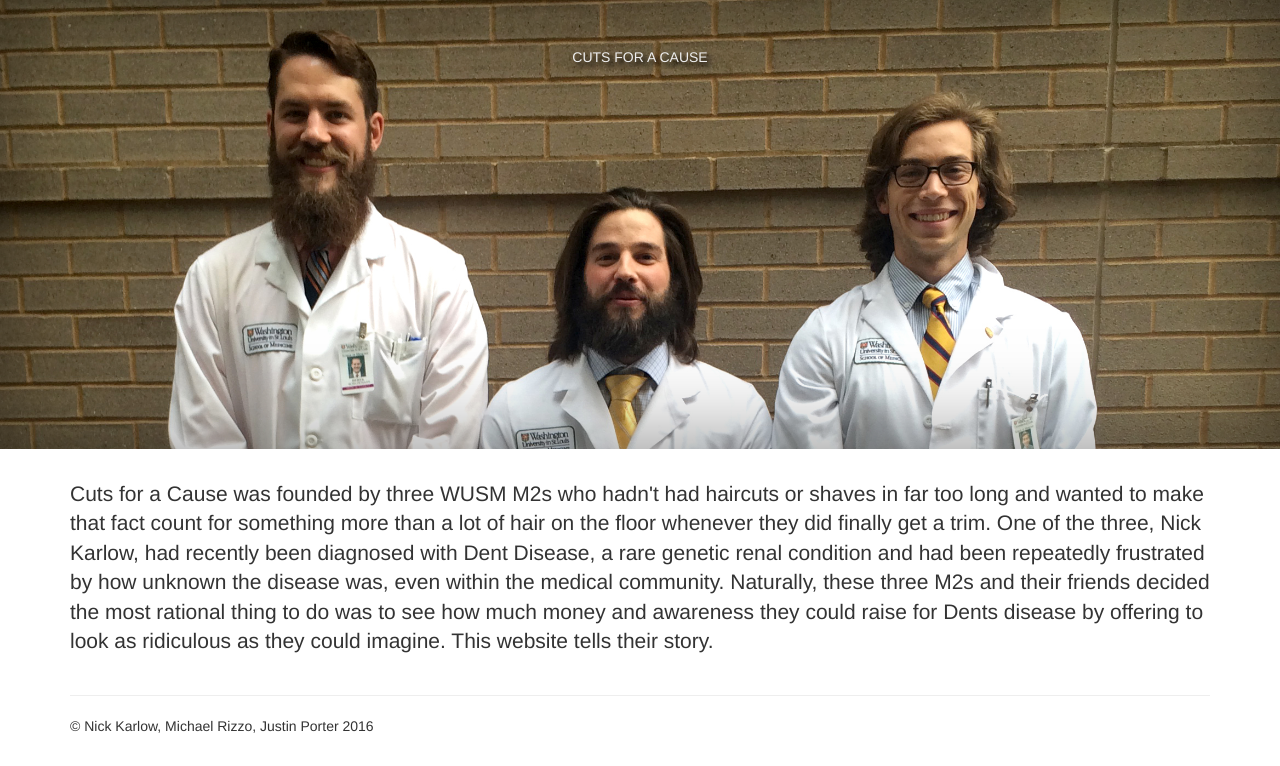
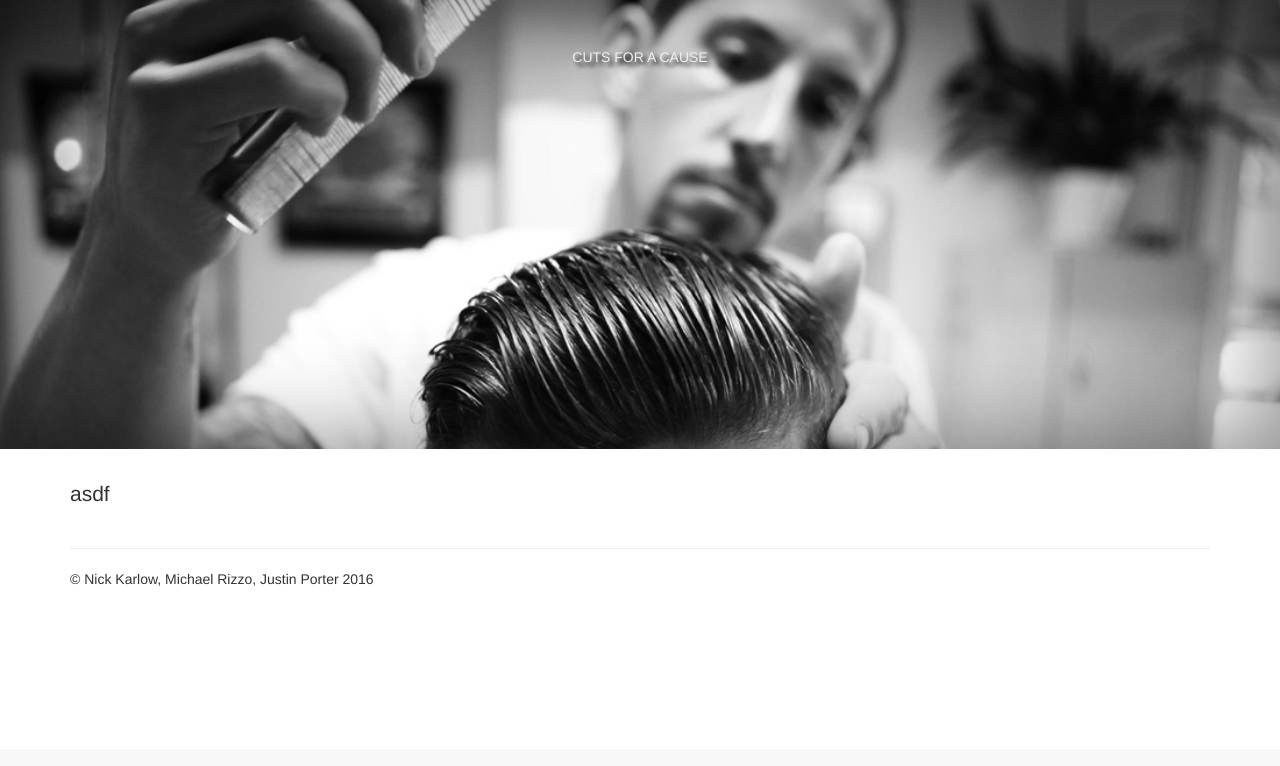
Before and after one commit to justinrporter/haircut, a Django app: page /app/ in a window 1280 px wide. Shown: the part 51-817 px from the top of the page. After the commit the page ends 637 px from the top, so only its background shows below. Run offline with Django 3.2, Linux system fonts and the light colour scheme; data that the repository does not hold is empty; parts of the project's set-up code (start-up, migrations or seed data) failed here and were passed over; some libraries are stand-ins or nearby versions.

Commit message:
anon changes

```diff
--- a/app/templates/home.html
+++ b/app/templates/home.html
@@ -9,7 +9,7 @@
       </div>
     </div>
     <div class="container">
-      <div class="lead"><p>Cuts for a Cause was founded by three WUSM M2s who hadn't had haircuts or shaves in far too long and wanted to make that fact count for something more than a lot of hair on the floor whenever they did finally get a trim. One of the three, Nick Karlow, had recently been diagnosed with Dent Disease, a rare genetic renal condition and had been repeatedly frustrated by how unknown the disease was, even within the medical community. Naturally, these three M2s and their friends decided the most rational thing to do was to see how much money and awareness they could raise for Dents disease by offering to look as ridiculous as they could imagine. This website tells their story.</p></div>
+      <div class="lead"><p>asdf</p></div>
     </div>
 
     <div class="container">
--- a/haircut/settings.py
+++ b/haircut/settings.py
@@ -85,7 +85,7 @@ WSGI_APPLICATION = 'haircut.wsgi.application'
 
 import dj_database_url
 
-if DEBUG:
+if not DEBUG:
     DATABASES = {
         'default': {
             'ENGINE': 'django.db.backends.sqlite3',
--- a/static/initializr/css/main.css
+++ b/static/initializr/css/main.css
@@ -8,7 +8,7 @@
   margin-bottom: 30px;
 
   background-color: #eee;
-  background-image: url(/static/contestants/group_bust.jpg);
+  background-image: url(/static/img/haircut.jpg);
   background-position: 0% 40%;
   background-size: cover;
   background-repeat: no-repeat;
```
Also changed, not shown: static/contestants/derek_bust.jpg (deleted), static/contestants/group.JPG (deleted), static/contestants/group_bust.jpg (deleted), static/contestants/jake_bust.jpg (deleted), static/img/bust.jpg (added), static/img/haircut.jpg (added), 1 other file.
